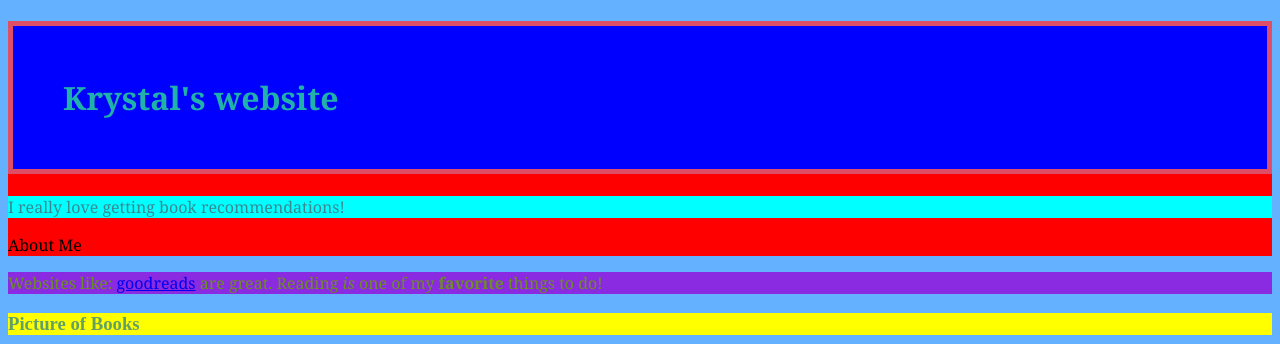
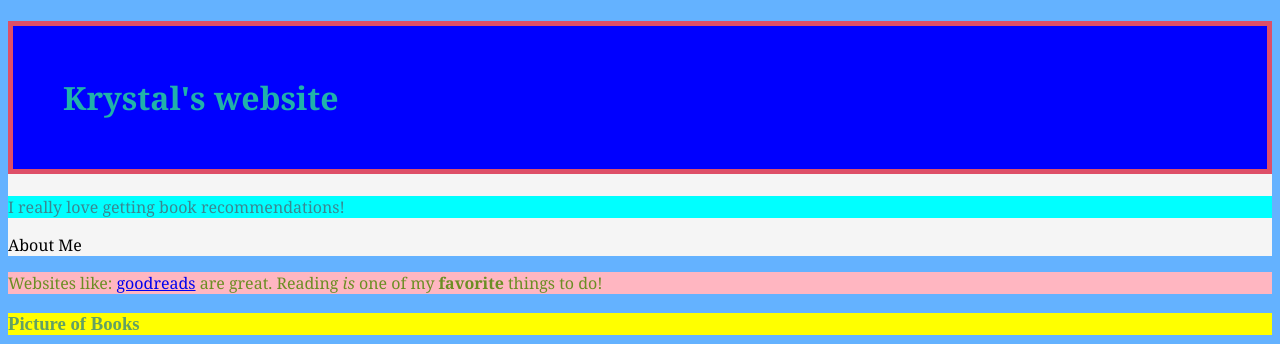
Before and after one commit to kemendez/kemendez.github.io, a plain HTML site: page index.html in a window 1280 px wide. Shown: the top 344 px of the page. Drawn offline with Linux system fonts and the light colour scheme.

Commit message:
Update style.css

```diff
--- a/style.css
+++ b/style.css
@@ -33,9 +33,9 @@ img {
 
 #highlight {
   color: olivedrab;
-  background-color: blueviolet;
+  background-color: lightpink;
 }
 
 .top {
-  background-color: red;
+  background-color: whitesmoke;
 }
```
